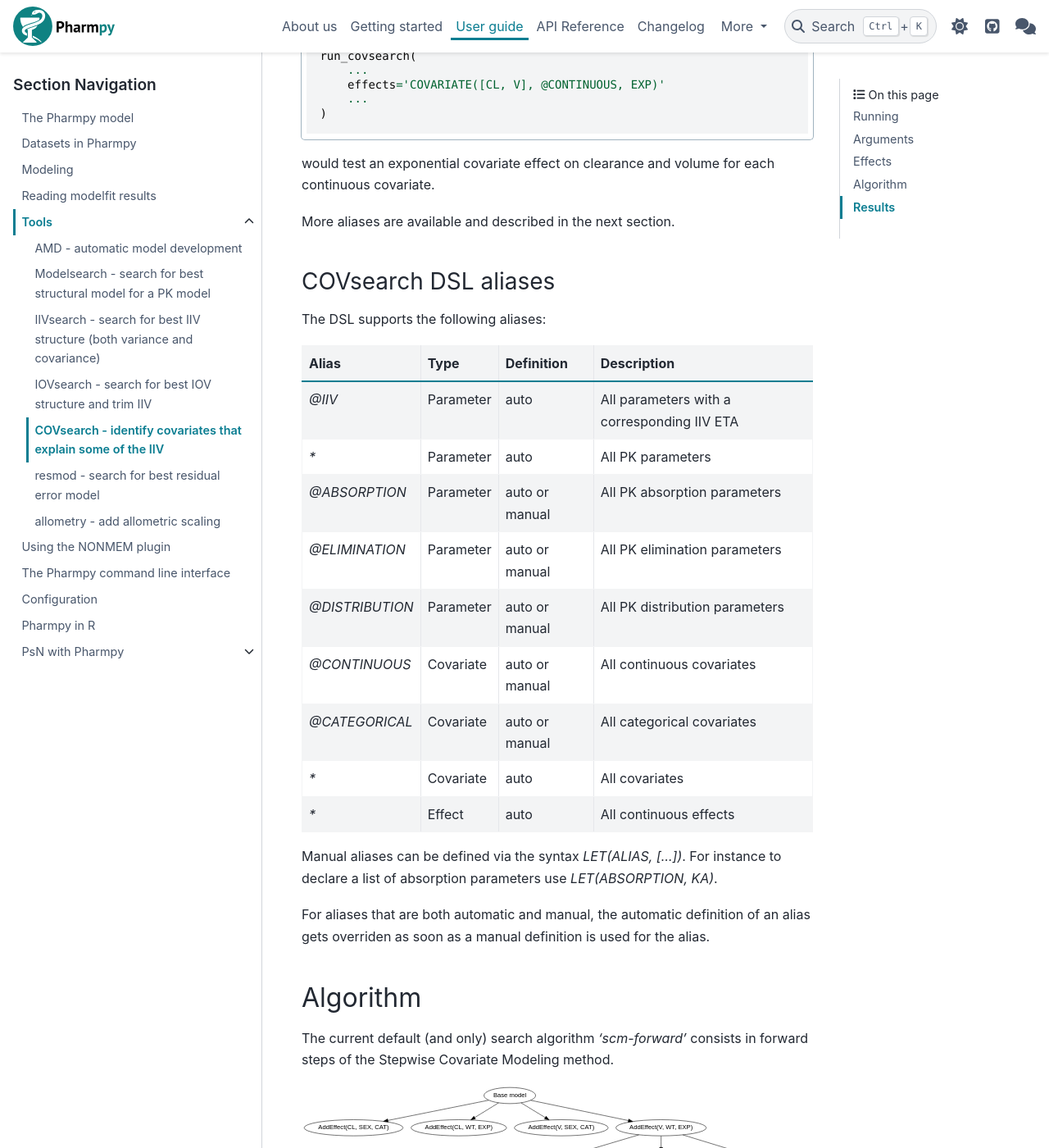
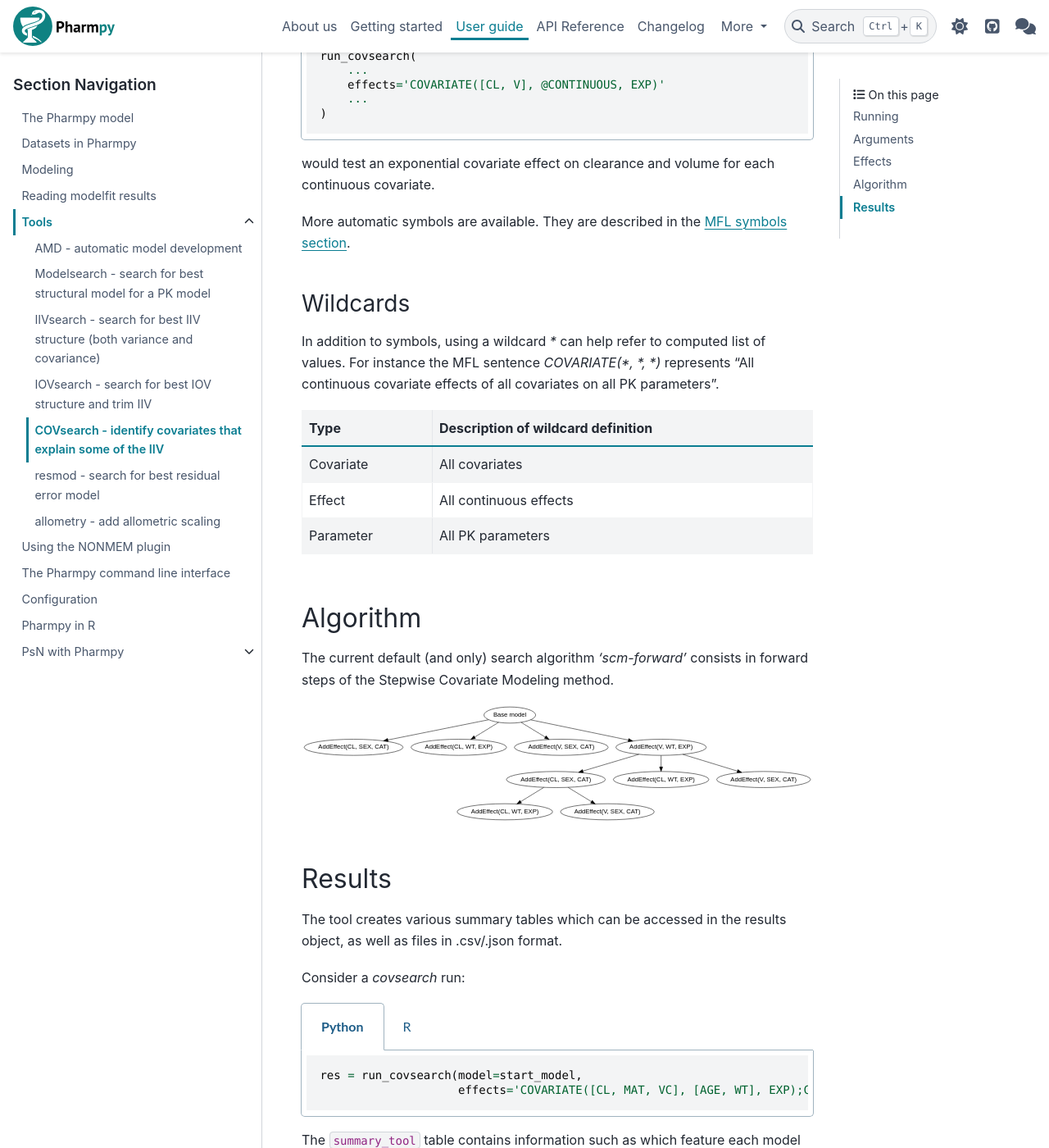
Before and after one commit to pharmpy/pharmpy, a Sphinx documentation site: the page built from docs/covsearch.rst, in a window 1280 px wide and 1400 px high, scrolled down 3340 px. Shown: the whole window at 82% size. Built offline with Sphinx 7.4.7 and the PyData theme 0.15.4, drawn with Linux system fonts in a browser that asks for light colours; some of the changed text lies outside the part shown.

Commit message:
Merge COVsearch DSL documentation into MFL documentation

```diff
--- a/docs/covsearch.rst
+++ b/docs/covsearch.rst
@@ -116,8 +116,8 @@ can be simplified to
     )
 
 
-Finally, the candidate effects can be defined through a domain-specifc language
-(DSL) sentence. For instance, the example above can be given as
+Finally, the candidate effects can be defined through a model feature language
+(:ref:`MFL<mfl>`) sentence. For instance, the example above can be given as
 
 .. pharmpy-code::
 
@@ -127,8 +127,8 @@ Finally, the candidate effects can be defined through a domain-specifc language
         ...
     )
 
-This DSL also provides additional features such as automatic or manual
-aliases. For instance the example above can be rewritten as
+The `MFL` also provides additional features such as automatic or manual
+symbols. For instance the example above can be rewritten as
 
 .. pharmpy-code::
 
@@ -154,41 +154,25 @@ For instance,
 would test an exponential covariate effect on clearance and volume for each
 continuous covariate.
 
-More aliases are available and described in the next section.
+More automatic symbols are available. They are described in the :ref:`MFL
+symbols section<mfl_symbols>`.
 
-COVsearch DSL aliases
-~~~~~~~~~~~~~~~~~~~~~
+Wildcards
+~~~~~~~~~
 
-The DSL supports the following aliases:
+In addition to symbols, using a wildcard `\*` can help refer to computed list
+of values. For instance the MFL sentence `COVARIATE(*, *, *)` represents "All
+continuous covariate effects of all covariates on all PK parameters".
 
-+-----------------+-------------+----------------+---------------------------------------------+
-| Alias           | Type        | Definition     | Description                                 |
-+=================+=============+================+=============================================+
-| `@IIV`          | Parameter   | auto           | All parameters with a corresponding IIV ETA |
-+-----------------+-------------+----------------+---------------------------------------------+
-| `\*`            | Parameter   | auto           | All PK parameters                           |
-+-----------------+-------------+----------------+---------------------------------------------+
-| `@ABSORPTION`   | Parameter   | auto or manual | All PK absorption parameters                |
-+-----------------+-------------+----------------+---------------------------------------------+
-| `@ELIMINATION`  | Parameter   | auto or manual | All PK elimination parameters               |
-+-----------------+-------------+----------------+---------------------------------------------+
-| `@DISTRIBUTION` | Parameter   | auto or manual | All PK distribution parameters              |
-+-----------------+-------------+----------------+---------------------------------------------+
-| `@CONTINUOUS`   | Covariate   | auto or manual | All continuous covariates                   |
-+-----------------+-------------+----------------+---------------------------------------------+
-| `@CATEGORICAL`  | Covariate   | auto or manual | All categorical covariates                  |
-+-----------------+-------------+----------------+---------------------------------------------+
-| `\*`            | Covariate   | auto           | All covariates                              |
-+-----------------+-------------+----------------+---------------------------------------------+
-| `\*`            | Effect      | auto           | All continuous effects                      |
-+-----------------+-------------+----------------+---------------------------------------------+
-
-Manual aliases can be defined via the syntax `LET(ALIAS, [...])`. For instance to
-declare a list of absorption parameters use `LET(ABSORPTION, KA)`.
-
-For aliases that are both automatic and manual, the automatic definition of an
-alias gets overriden as soon as a manual definition is used for the alias.
-
++-------------+---------------------------------------------+
+| Type        | Description of wildcard definition          |
++=============+=============================================+
+| Covariate   | All covariates                              |
++-------------+---------------------------------------------+
+| Effect      | All continuous effects                      |
++-------------+---------------------------------------------+
+| Parameter   | All PK parameters                           |
++-------------+---------------------------------------------+
 
 .. _algorithm_covsearch:
 
--- a/docs/modelsearch.rst
+++ b/docs/modelsearch.rst
@@ -412,6 +414,41 @@ MFL support the following model features:
 +---------------+-------------------------------+--------------------------------------------------------------------+
 | LAGTIME       | None                          | Absorption lagtime                                                 |
 +---------------+-------------------------------+--------------------------------------------------------------------+
+| COVARIATE     | `parameter`, `covariate`,     | Covariate effects                                                  |
+|               | `effect`                      |                                                                    |
++---------------+-------------------------------+--------------------------------------------------------------------+
+
+
+.. _mfl_symbols:
+
+Symbols
+~~~~~~~
+
+The MFL supports defining symbols via the syntax `LET(SYMBOL, [...])`.  For
+instance, to declare a list of absorption parameters use `LET(ABSORPTION, KA)`.
+Those symbols can then be referred to when declaring covariate effects via the
+syntax `COVARIATE(@SYMBOL, ...)`. Certain symbols have an automatic definition
+when not manually defined:
+
++-----------------+-------------+----------------+---------------------------------------------+
+| Alias           | Type        | Definition     | Description of automatic definition         |
++=================+=============+================+=============================================+
+| `@IIV`          | Parameter   | auto or manual | All parameters with a corresponding IIV ETA |
++-----------------+-------------+----------------+---------------------------------------------+
+| `@ABSORPTION`   | Parameter   | auto or manual | All PK absorption parameters                |
++-----------------+-------------+----------------+---------------------------------------------+
+| `@ELIMINATION`  | Parameter   | auto or manual | All PK elimination parameters               |
++-----------------+-------------+----------------+---------------------------------------------+
+| `@DISTRIBUTION` | Parameter   | auto or manual | All PK distribution parameters              |
++-----------------+-------------+----------------+---------------------------------------------+
+| `@CONTINUOUS`   | Covariate   | auto or manual | All continuous covariates                   |
++-----------------+-------------+----------------+---------------------------------------------+
+| `@CATEGORICAL`  | Covariate   | auto or manual | All categorical covariates                  |
++-----------------+-------------+----------------+---------------------------------------------+
+
+
+For aliases that are both automatic and manual, the automatic definition of an
+alias gets overriden as soon as a manual definition is used for the alias.
 
 
 Describe intervals
@@ -502,3 +539,10 @@ Allow all combinations of absorption and elimination rates:
 
     ABSORPTION(*)
     ELIMINATION(*)
+
+All covariate effects on parameters with IIV:
+
+.. code::
+
+    COVARIATE(@IIV, @CONTINUOUS, *)
+    COVARIATE(@IIV, @CATEGORICAL, CAT)
```
Also changed, not shown: other parts of docs/modelsearch.rst (+2 -0 lines).
